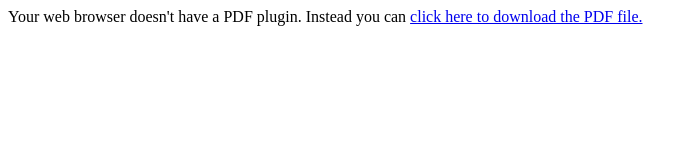
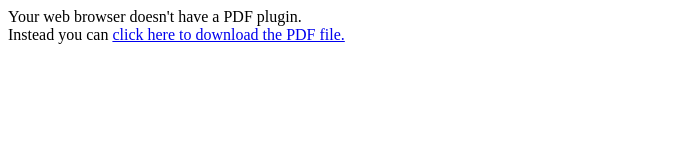
Before and after one commit to crisleh/crisleh, a plain HTML site: page resume/index.html in a window 1280 px wide. Shown: the whole page, without its empty margins (0-697 px from the left). Drawn offline with Linux system fonts and the light colour scheme.

Commit message:
Update index.html

```diff
--- a/resume/index.html
+++ b/resume/index.html
@@ -14,7 +14,7 @@
 </head>
 
 <object data="CristianeLehmkuhl-resume.pdf" type="application/pdf" width="100%" height="100%">
-    <p>Your web browser doesn't have a PDF plugin. Instead you can <a href="CristianeLehmkuhl-resume.pdf">click here to download the PDF file.</a></p>
+    <p>Your web browser doesn't have a PDF plugin.<br>Instead you can <a href="CristianeLehmkuhl-resume.pdf">click here to download the PDF file.</a></p>
 </object>
 
 </html>
```
